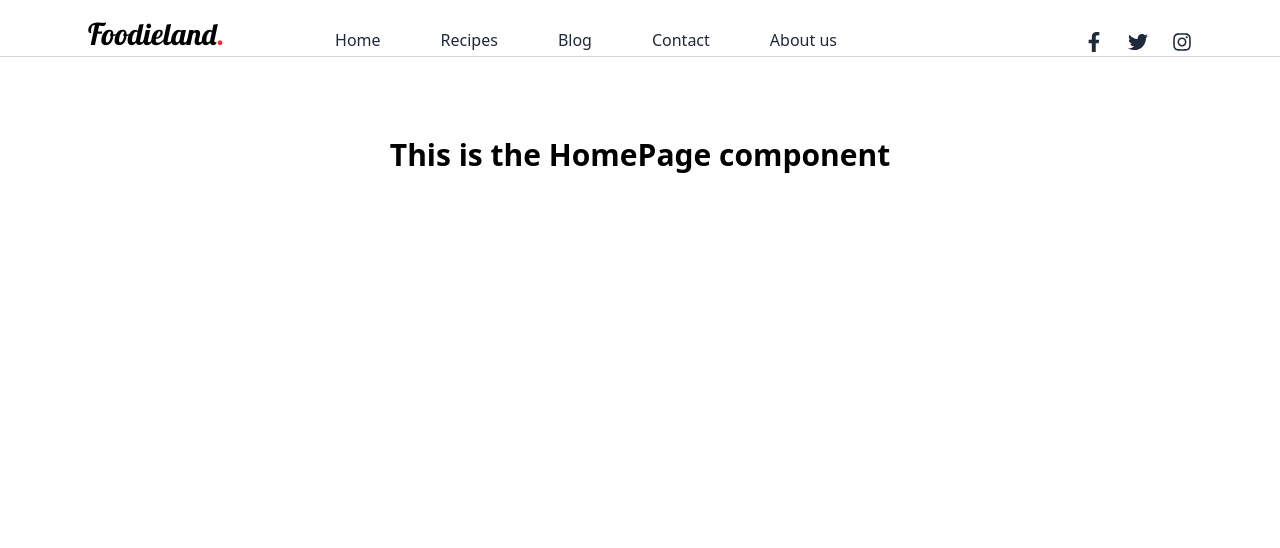
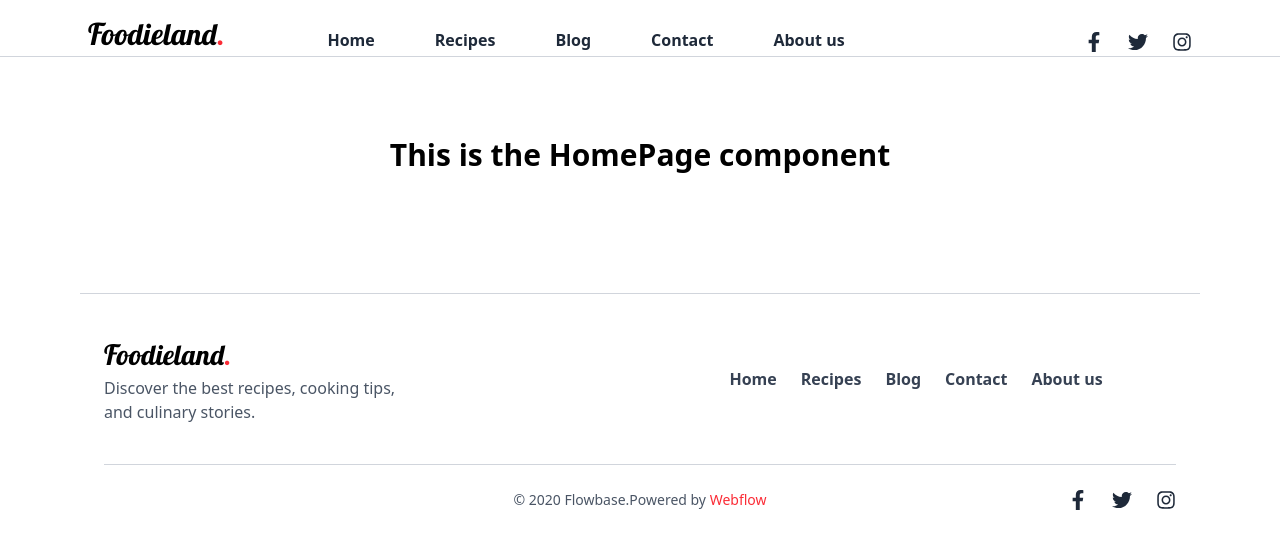
Before and after one commit to ZohanaZuthi/FoodieLand, a React (Vite) app in the folder frontend/: page / in a window 1280 px wide. Shown: the top 548 px of the page. Built offline with nearby package versions, Linux system fonts and the light colour scheme.

Commit message:
initial commit

```diff
--- a/frontend/src/components/layout/Footer.jsx
+++ b/frontend/src/components/layout/Footer.jsx
@@ -1,11 +1,61 @@
-function Footer() {
+import { FaFacebookF, FaTwitter, FaInstagram } from "react-icons/fa";
+
+export default function Footer() {
   return (
-    <footer className="w-full border-t bg-white mt-10">
-      <div className="max-w-6xl mx-auto px-4 py-6 text-sm text-gray-500">
-        © 2020 Foodieland. All Rights Reserved.
+    <footer className="w-full bg-white border-t border-gray-300 mt-20">
+      <div className="max-w-6xl mx-auto px-6 py-10">
+
+        <div className="flex  md:flex-row md:items-center md:justify-between gap-8">
+
+
+          <div className="flex-1 gap-2">
+            <h1
+              style={{ fontFamily: "Lobster" }}
+              className="text-[20px] md:text-[28px]"
+            >
+              Foodieland<span className="text-red-500">.</span>
+            </h1>
+
+            <p className="text-gray-600 text-[14px] md:text-[16px] max-w-xs">
+              Discover the best recipes, cooking tips, and culinary stories.
+            </p>
+          </div>
+
+
+          <div className="flex flex-1 justify-start md:justify-center gap-6 text-gray-700 font-semibold text-[12px] md:text-[16px]">
+            <span className="cursor-pointer hover:text-black">Home</span>
+            <span className="cursor-pointer hover:text-black">Recipes</span>
+            <span className="cursor-pointer hover:text-black">Blog</span>
+            <span className="cursor-pointer hover:text-black">Contact</span>
+            <span className="cursor-pointer hover:text-black">About us</span>
+          </div>
+
+
+        </div>
+
+
+        <div className="w-full border-t border-gray-300 mt-10 mb-6"></div>
+
+
+<div className="flex items-center text-gray-600 text-[14px]">
+
+  <div className="hidden md:block flex-1" />
+
+
+  <p className="flex-1 text-center">
+    © 2020 Flowbase.Powered by <span className="text-red-500">Webflow</span>
+  </p>
+
+
+  <div className="hidden md:flex flex-1 justify-end gap-6 text-xl text-gray-800">
+    <FaFacebookF className="cursor-pointer hover:text-black" />
+    <FaTwitter className="cursor-pointer hover:text-black" />
+    <FaInstagram className="cursor-pointer hover:text-black" />
+  </div>
+</div>
+
+
       </div>
     </footer>
   );
 }
-
-export default Footer;
--- a/frontend/src/components/layout/Navbar.jsx
+++ b/frontend/src/components/layout/Navbar.jsx
@@ -13,7 +13,7 @@ export default function Navbar() {
         </div>
 
         {/* CENTER — Menu */}
-        <div className="flex flex-auto justify-center text-[14px] md:text-[16px] gap-[30px] md:gap-[60px]  text-gray-800">
+        <div className="flex flex-auto justify-center text-[14px] md:text-[16px] gap-[30px] md:gap-[60px]  text-gray-800 font-semibold">
           <span className="cursor-pointer hover:text-black">Home</span>
           <span className="cursor-pointer hover:text-black">Recipes</span>
           <span className="cursor-pointer hover:text-black">Blog</span>
--- a/frontend/src/layouts/MainLayout.jsx
+++ b/frontend/src/layouts/MainLayout.jsx
@@ -1,5 +1,6 @@
 import {Outlet} from "react-router-dom";
 import Navbar from "../components/layout/Navbar";
+import Footer from "../components/layout/Footer";
 
 export default function MainLayout() {
   return (
@@ -7,6 +8,7 @@ export default function MainLayout() {
       <Navbar />
       <main className="max-w-6xl mx-auto px-4 py-10">
         <Outlet />
+        <Footer />
       </main>
     </>
   );
```
